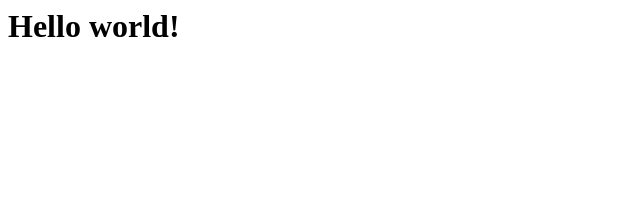
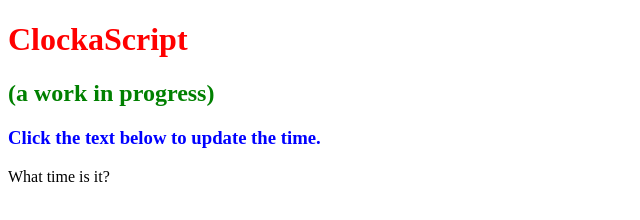
Before and after one commit to julescubtree/2022-9dots-gh-pages-demo, a plain HTML site: page index.html in a window 1280 px wide. Shown: the whole page, without its empty margins (0-640 px from the left). Drawn offline with Linux system fonts and the light colour scheme.

Commit message:
Clockascript (work in progress)

```diff
--- a/index.html
+++ b/index.html
@@ -1,3 +1,24 @@
-<h1>
-  Hello world!
-</h1>
+<!DOCTYPE html>
+<html lang="en" >
+
+<head>
+  <meta charset="UTF-8">
+  <title>ClockaScript (WIP)</title>
+  <link rel="stylesheet" href="./style.css">
+</head>
+
+<body>
+
+  <h1>ClockaScript</h1>
+  <h2>(a work in progress)</h2>
+  <h3>Click the text below to update the time.</h3>
+
+  <p>
+    <span id='time-display'>What time is it?</span>
+  </p>
+
+  <script  src="./script.js"></script>
+
+</body>
+
+</html>
--- /dev/null
+++ b/script.js
@@ -0,0 +1,10 @@
+let timeSpan = null;
+
+function updateTime () {
+	timeSpan.innerHTML = (new Date()).toString();
+}
+
+window.onload = function setup () {
+	timeSpan = document.getElementById("time-display");
+	timeSpan.addEventListener("click", updateTime);
+};
--- /dev/null
+++ b/style.css
@@ -0,0 +1,11 @@
+h1 {
+	color: red;
+}
+
+h2 {
+	color: green;
+}
+
+h3 {
+	color: blue;
+}
```
